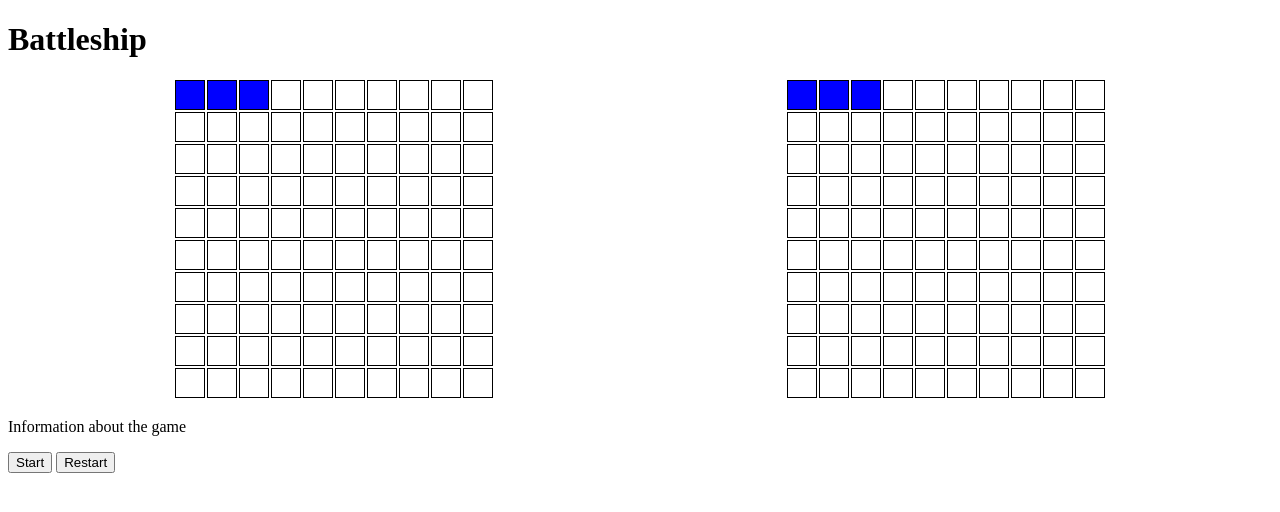
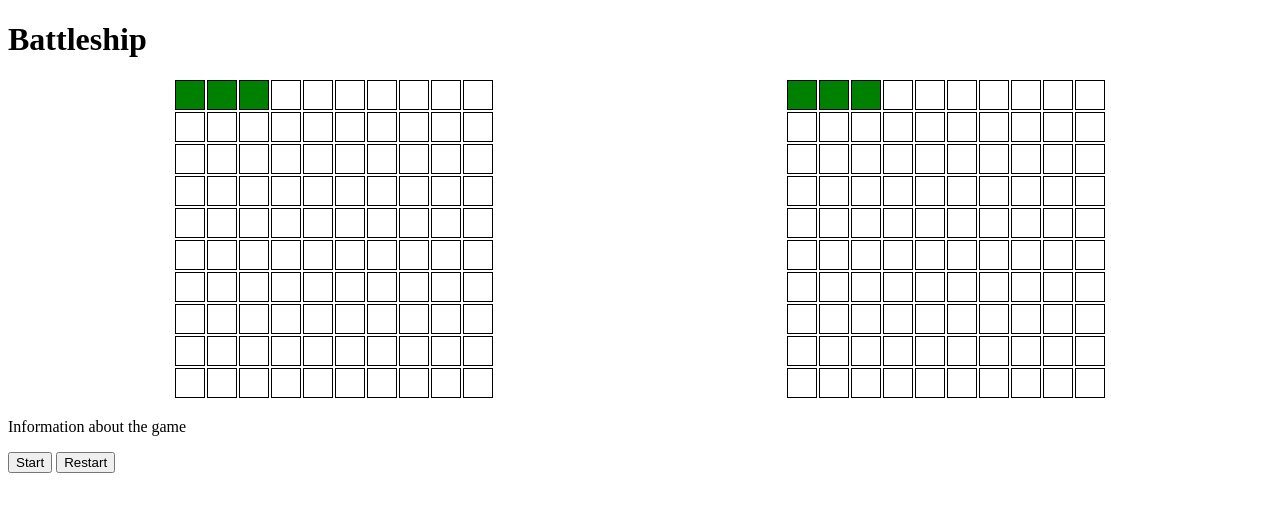
Before and after one commit to joaocorreiaprof/Battleship, a website built with webpack: page src/index.html in a window 1280 px wide. Built offline with nearby package versions, Linux system fonts and the light colour scheme.

Commit message:
trying to fix hit and miss shots style

```diff
--- a/src/index.js
+++ b/src/index.js
@@ -31,7 +31,6 @@ computerBoardElement.addEventListener("click", (event) => {
     // Computer's turn to attack
     //computer.randomAttack(playerGameboard);
     //renderGameboard(playerGameboard, playerBoardElement);
-
     if (computerGameboard.allShipsSunk()) {
       alert("You won! All computer ships are sunk!");
     } else if (playerGameboard.allShipsSunk()) {
--- a/src/modules/gameboard.js
+++ b/src/modules/gameboard.js
@@ -24,13 +24,11 @@ class Gameboard {
     }
 
     this.ships.push(ship);
-
-    // Debug: Print the grid to verify ship placement
-    console.log("Grid after placing ship:", this.grid);
   }
 
   receiveAttack(coordinates) {
     const [x, y] = coordinates;
+    console.log([x, y]);
     const key = `${x},${y}`;
 
     if (this.attackedPositions.has(key)) {
@@ -39,12 +37,8 @@ class Gameboard {
     }
 
     this.attackedPositions.add(key);
-    console.log("Attacked Position " + this.attackedPositions);
-    console.log("Ship at position:", this.grid([x][y])); //REASON WHY IS NOT WOKRING
-    console.log("Grid after placing ship:", this.grid); // this also doesnt work now. only in the first time page loads
     if (this.grid[x][y] !== null) {
-      console.log("i need to come here");
-      this.grid[x][y].hit(); // not working i think
+      this.grid[x][y].hit();
 
       if (this.grid[x][y].isSunk()) {
         console.log(`${this.grid[x][y].name} has been sunk!`);
--- a/src/modules/player.js
+++ b/src/modules/player.js
@@ -1,9 +1,9 @@
-import { Gameboard } from "./gameboard";
+//import { Gameboard } from "./gameboard";
 
 class Player {
-  constructor(name) {
+  constructor(name, board) {
     this.name = name;
-    this.gameboard = new Gameboard();
+    this.gameboard = board;
   }
 
   placeShip(ship, startPosition, direction) {
--- a/src/modules/ship.js
+++ b/src/modules/ship.js
@@ -7,7 +7,6 @@ class Ship {
   }
 
   hit() {
-    console.log("working"); //not working
     if (this.hits < this.length) {
       this.hits += 1;
     }
--- a/src/style.css
+++ b/src/style.css
@@ -21,7 +21,7 @@
 }
 
 .grid-cell.ship {
-  background-color: blue;
+  background-color: green;
 }
 
 .grid-cell.hit {
```
Also changed, not shown: dist/bundle.js.
